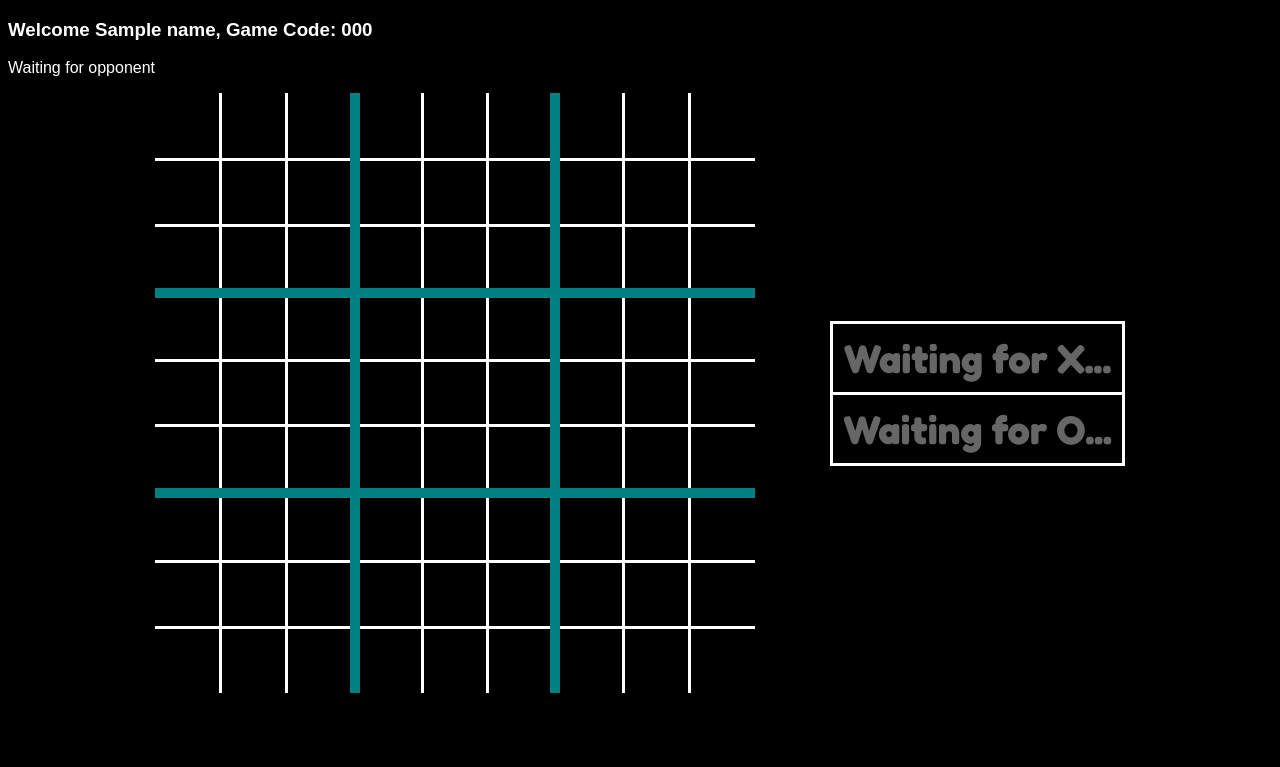
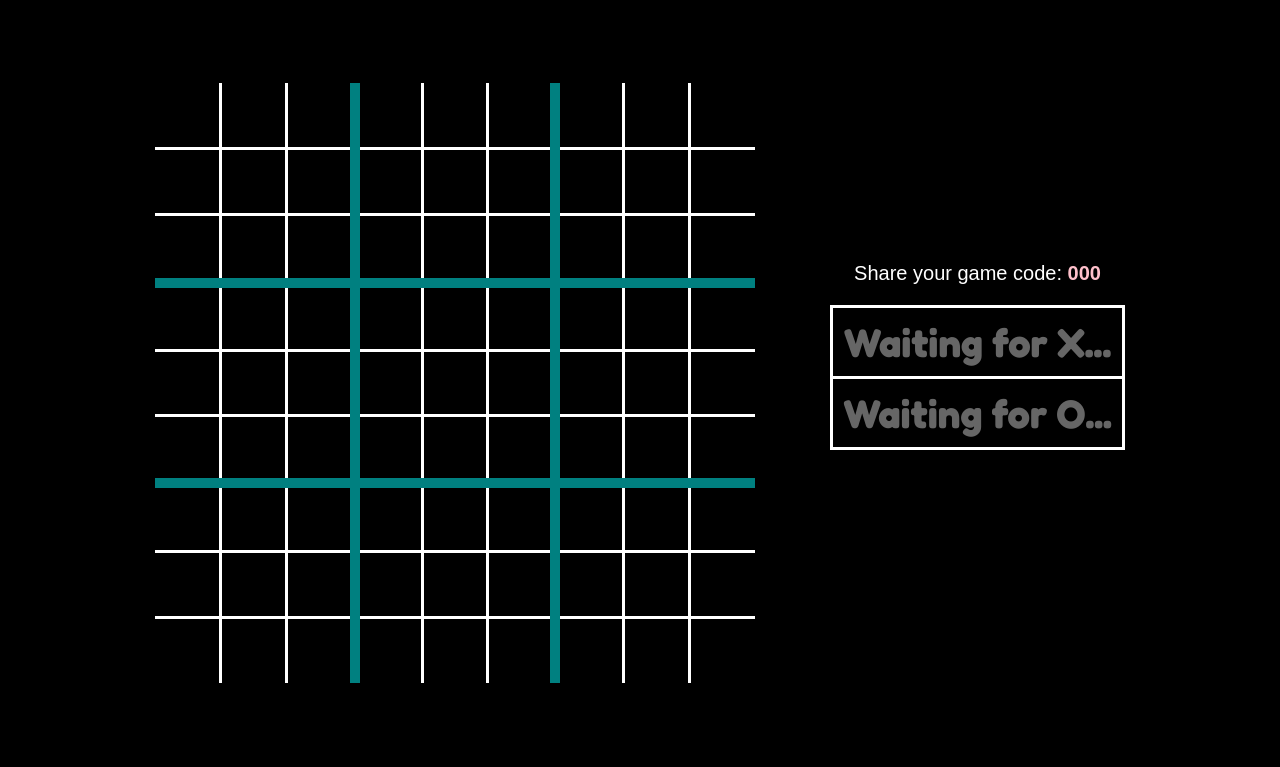
Before and after one commit to asharp02/SuperTicTacToe, a Flask app: template flask-game/templates/tic-tac-toe.html in a window 1280 px wide. Shown: the top 767 px of the page. Run offline with Flask 3, Linux system fonts and the light colour scheme; the template is opened without the code that fills it: most values are stand-ins (such as "Sample title", 1, 10 or a date in 2020); some libraries are stand-ins or nearby versions.

Commit message:
rework game page, add styling

```diff
--- a/flask-game/static/css/base.css
+++ b/flask-game/static/css/base.css
@@ -6,6 +6,7 @@
 }
 .content {
     display: block;
+    height: 95vh;
 }
 
 .container {
@@ -211,8 +212,7 @@
 .player-table {
     height: 50%;
     border-collapse: collapse;
-    margin-top: auto;
-    margin-bottom: auto;
+    margin: auto;
 }
 
 .player-table td{
@@ -229,3 +229,17 @@
     background-color: darkorange;
     opacity: 1;
 }
+
+.player-container{
+    margin-top: auto;
+    margin-bottom: auto;
+}
+.game-container {
+    margin-top: 75px;
+    margin-bottom: auto;
+}
+
+.player-container p {
+    font-size: 20px;
+    text-align: center;
+}
--- a/flask-game/templates/tic-tac-toe.html
+++ b/flask-game/templates/tic-tac-toe.html
@@ -3,9 +3,7 @@
 <body>
     <link rel="stylesheet" href="{{url_for('static', filename='css/base.css')}}" filename/>
     <script src="{{url_for('static', filename='js/tic-tac-toe.js')}}" defer></script>
-    <h3>Welcome {{ name }}, Game Code: {{ code }}</h3>
     <input id="name-input" data-name="{{ name }}" style="display:none">
-    <p id="waiting-msg">Waiting for opponent</p>
     <div class="container">
         <div class="game-container">
             <div id="superboardmodal" style="display:none">
@@ -220,6 +218,8 @@
             </div>
             <button id="play-again" style="display:none">Play Again</button>
         </div>
+        <div class="player-container">
+            <p>Share your game code: <strong style="color:pink;">{{ code }}</strong></p>
             <table class="player-table">
                 <tbody>
                     <tr>
@@ -231,6 +231,7 @@
                 </tbody>
             </table>
         </div>
+    </div>
 </body>
 
 </html>
```
Lines whose indentation alone changed are shown as unchanged.
